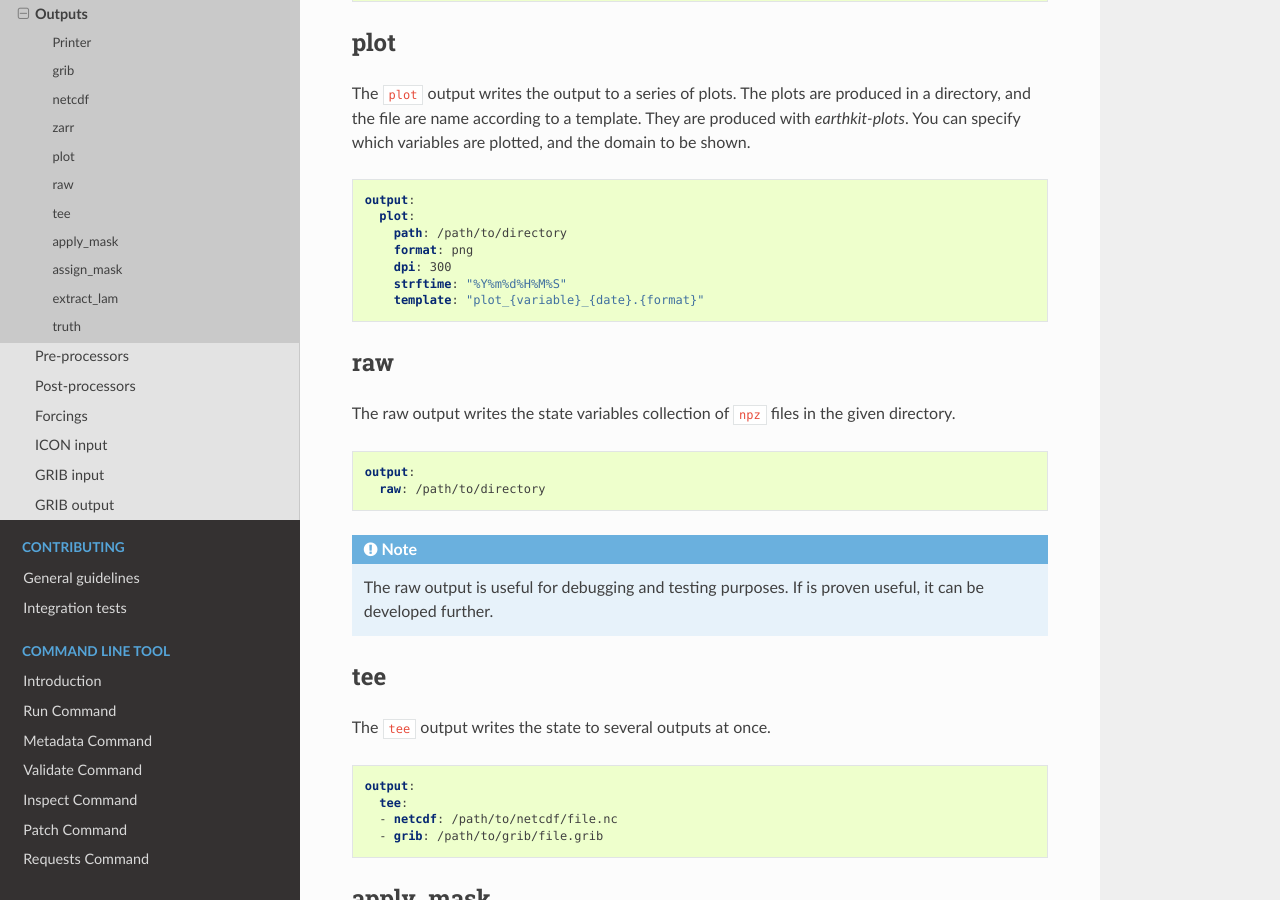
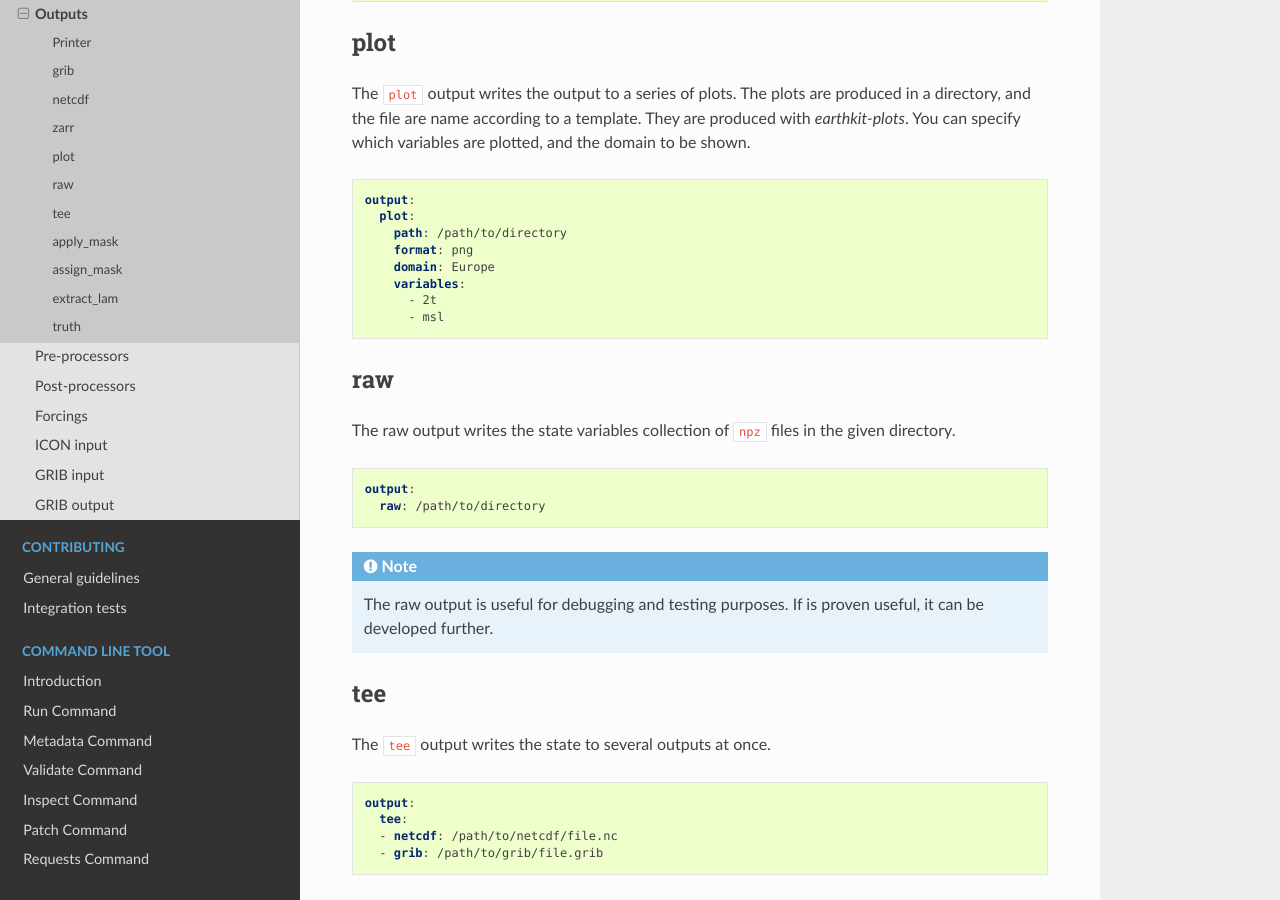
Before and after one commit to ecmwf/anemoi-inference, a Sphinx documentation site: the page built from docs/inference/configs/outputs.rst, in a window 1280 px wide and 900 px high, scrolled down 1674 px. Built offline with Sphinx 7.4.7 and the Read the Docs theme 3.1.0, drawn with Linux system fonts in a browser that asks for light colours; the version number could not be read and is left out.

Commit message:
Update outputs_4.yaml

```diff
--- a/docs/inference/configs/yaml/outputs_4.yaml
+++ b/docs/inference/configs/yaml/outputs_4.yaml
@@ -2,6 +2,7 @@ output:
   plot:
     path: /path/to/directory
     format: png
-    dpi: 300
-    strftime: "%Y%m%d%H%M%S"
-    template: "plot_{variable}_{date}.{format}"
+    domain: Europe
+    variables:
+      - 2t
+      - msl
```
